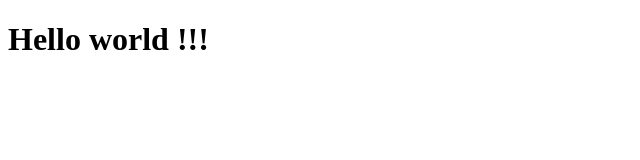
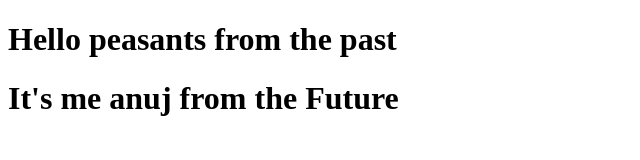
Before and after one commit to anujsedhai/Myportfolio, a plain HTML site: page index.html in a window 1280 px wide. Shown: the whole page, without its empty margins (0-640 px from the left). Drawn offline with Linux system fonts and the light colour scheme.

Commit message:
Update index.html

```diff
--- a/index.html
+++ b/index.html
@@ -7,6 +7,7 @@
     <title>A journey begins</title>
 </head>
 <body>
-    <h1>Hello world !!!</h1>
+    <h1>Hello peasants from the past</h1>
+    <h1>It's me anuj from the Future</h1>
 </body>
 </html>
```
